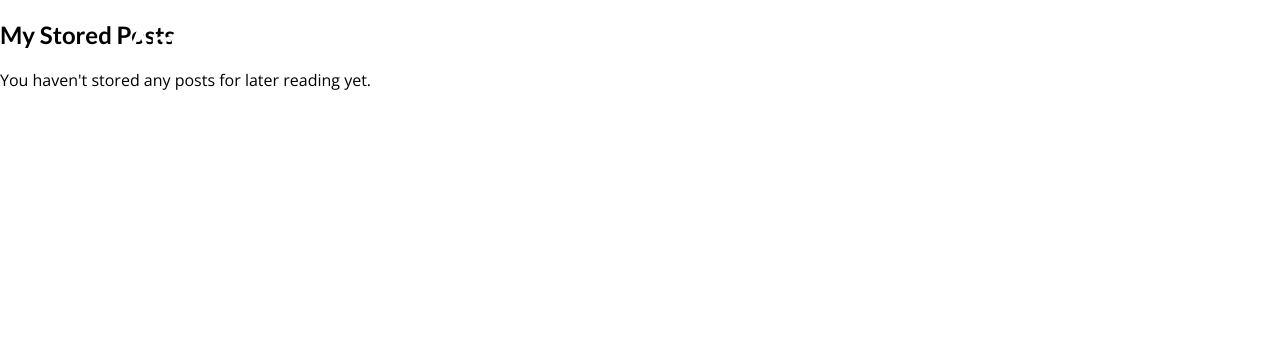
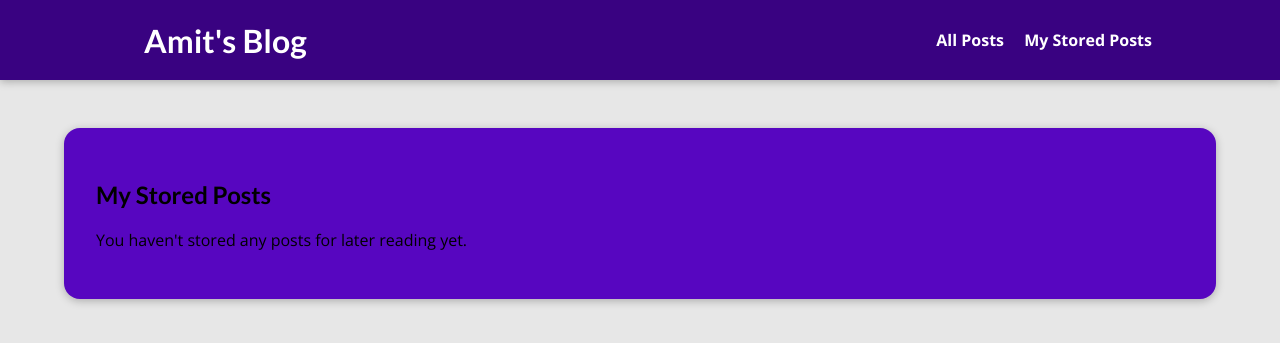
Before and after one commit to amit-inverse/django_my_site, a Django app: page /read-later in a window 1280 px wide. Shown: the top 343 px of the page. Run offline with Django 5.2, Linux system fonts and the light colour scheme.

Commit message:
Read later page and styling

```diff
--- /dev/null
+++ b/blog/static/blog/stored-posts.css
@@ -0,0 +1,39 @@
+body {
+  background-color: #e7e7e7;
+}
+
+#main-navigation {
+  background-color: #390281;
+  box-shadow: 0 2px 8px rgba(0, 0, 0, 0.25);
+}
+
+#stored-posts {
+  margin: 8rem auto 3rem auto;
+  padding: 2rem;
+  width: 90%;
+  max-width: 90rem;
+  border-radius: 16px;
+  background-color: #5706c0;
+  position: relative;
+  box-shadow: 0 2px 8px rgba(0, 0, 0, 0.25);
+}
+
+#stored-posts ul {
+  list-style: none;
+  padding: 0;
+}
+
+#stored-posts li {
+  margin-bottom: 1rem;
+}
+
+#stored-posts a {
+  color: white;
+  text-decoration: none;
+  font-weight: bold;
+}
+
+#stored-posts a:hover,
+#stored-posts a:active {
+  color: #cf79f1;
+}
--- a/blog/templates/blog/stored-posts.html
+++ b/blog/templates/blog/stored-posts.html
@@ -5,8 +5,12 @@
     My Stored Posts
 {% endblock %}
 
+{% block css_files %}
+    <link rel="stylesheet" href="{% static 'blog/stored-posts.css' %}">
+{% endblock %}
+
 {% block content %}
-    <section>
+    <section id="stored-posts">
         <h1>My Stored Posts</h1>
         {% if not has_posts %}
             <p>You haven't stored any posts for later reading yet.</p>
--- a/static/app.css
+++ b/static/app.css
@@ -35,6 +35,7 @@ h3 {
   text-decoration: none;
   color: white;
   font-weight: bold;
+  margin-left: 1rem;
 }
 
 #main-navigation a:hover,
```
